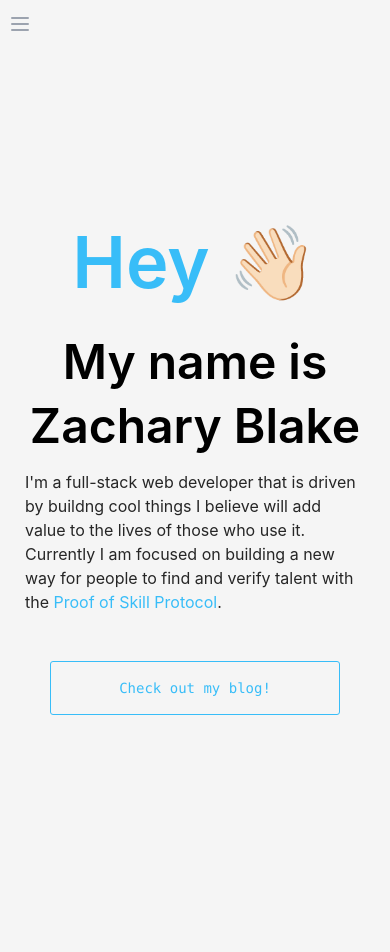
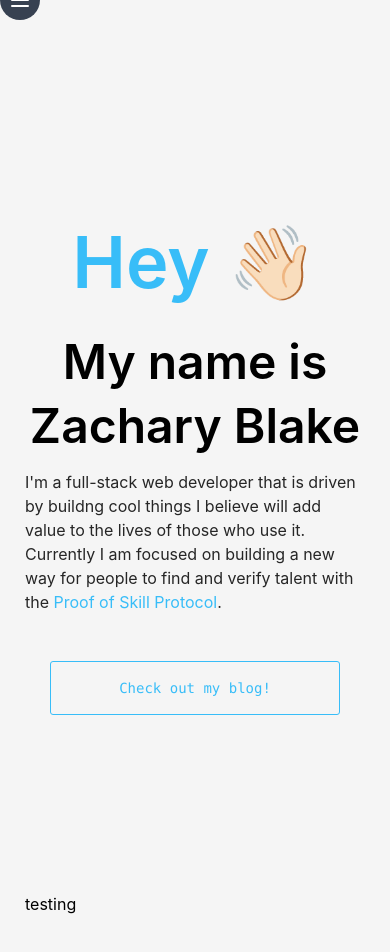
Before and after one commit to heyztb/website, a Next.js app: page / in a window 390 px wide. Shown: the top 952 px of the page. Before the commit the page ends 892 px from the top, so only its background shows below. Built offline with nearby package versions, Linux system fonts and the light colour scheme.

Commit message:
add hooks, modify nav to have some animation on scroll

```diff
--- a/components/nav.js
+++ b/components/nav.js
@@ -1,29 +1,28 @@
+import { useState, useEffect, useMemo } from "react"
 import { Disclosure, Transition } from "@headlessui/react"
 import { MenuIcon, XIcon } from "@heroicons/react/outline"
 import Link from "next/link"
 import Image from "next/image"
 import logo from "../public/logo.svg"
 import tw from "tailwind-styled-components"
+import { useScrollDirection, usePrefersReducedMotion } from "@hooks"
 
-export const Nav = () => {
-  const navLinks = [
-    {
-      name: "About",
-      url: "#about",
-    },
-    {
-      name: "Experience",
-      url: "#experience",
-    },
-    {
-      name: "Projects",
-      url: "#projects",
-    },
-    {
-      name: "Contact",
-      url: "#contact",
-    },
-  ]
+const StyledNav = tw.nav`
+    bg-neutral-100 dark:bg-neutral-800
+    h-12
+    pt-0 sm:pt-6
+    sticky top-0
+    z-50
+    transition-all ease-in-out
+    ${(p) =>
+      p.$scrollDirection === "up" &&
+      !p.$scrolledToTop &&
+      "h-20 motion-safe:translate-y-0 motion-safe:bg-neutral-100 motion-safe:dark:bg-neutral-800 motion-safe:shadow-lg"}
+    ${(p) =>
+      p.$scrollDirection === "down" &&
+      !p.$scrolledToTop &&
+      "h-20 motion-safe:-translate-y-20 motion-safe:shadow-lg"}
+  `
 
 const StyledAnchor = tw.a`
     text-black
@@ -69,15 +68,57 @@ export const Nav = () => {
   )
 }
 
+export const Nav = () => {
+  const scrollDirection = useScrollDirection()
+  const [scrolledToTop, setScrolledToTop] = useState(true)
+  const prefersReducedMotion = usePrefersReducedMotion()
+
+  const navLinks = [
+    {
+      name: "About",
+      url: "#about",
+    },
+    {
+      name: "Experience",
+      url: "#experience",
+    },
+    {
+      name: "Projects",
+      url: "#projects",
+    },
+    {
+      name: "Contact",
+      url: "#contact",
+    },
+  ]
+
+  const handleScroll = () => {
+    setScrolledToTop(window.scrollY < 50)
+    console.log(window.scrollY)
+  }
+
+  useEffect(() => {
+    if (prefersReducedMotion) {
+      return
+    }
+
+    window.addEventListener("scroll", handleScroll)
+
+    return () => {
+      window.removeEventListener("scroll", handleScroll)
+    }
+  }, [prefersReducedMotion])
+
   return (
     <Disclosure
-      as="nav"
-      className="bg-neutral-100 dark:bg-neutral-800 pt-0 sm:pt-6 sticky top-0 z-50 transition-all ease-in-out"
+      as={StyledNav}
+      $scrollDirection={scrollDirection}
+      $scrolledToTop={scrolledToTop}
     >
       {({ open }) => (
         <>
           <div className="max-w-7xl mx-auto">
-            <div className="relative flex items-center justify-between h-12">
+            <div className="relative flex items-center justify-between">
               <div className="absolute inset-y-0 left-0 flex items-center sm:hidden">
                 <Disclosure.Button className="inline-flex items-center justify-center p-2 rounded-full text-gray-400 hover:text-white hover:bg-gray-700 focus:outline-none focus:ring-2 focus:ring-inset focus:ring-white">
                   <span className="sr-only">Open main menu</span>
--- a/components/sections/about.js
+++ b/components/sections/about.js
@@ -1 +1,16 @@
-export const About = () => {}
+import tw from "tailwind-styled-components"
+
+const StyledAboutSection = tw.section`
+  flex
+  flex-col
+  max-w-5xl
+  min-h-screen
+`
+
+export const About = () => {
+  return (
+    <StyledAboutSection>
+      <h1>testing</h1>
+    </StyledAboutSection>
+  )
+}
--- /dev/null
+++ b/hooks/index.js
@@ -0,0 +1,2 @@
+export { useScrollDirection } from "./useScrollDirection"
+export { usePrefersReducedMotion } from "./usePrefersReducedMotion"
--- /dev/null
+++ b/hooks/usePrefersReducedMotion.js
@@ -0,0 +1,29 @@
+/**
+ * https://www.joshwcomeau.com/snippets/react-hooks/use-prefers-reduced-motion/
+ */
+
+import { useState, useEffect } from "react"
+const QUERY = "(prefers-reduced-motion: no-preference)"
+const isRenderingOnServer = typeof window === "undefined"
+
+const getInitialState = () =>
+  // For our initial server render, we won't know if the user
+  // prefers reduced motion, but it doesn't matter. This value
+  // will be overwritten on the client, before any animations
+  // occur.
+  isRenderingOnServer ? true : !window.matchMedia(QUERY).matches
+export const usePrefersReducedMotion = () => {
+  const [prefersReducedMotion, setPrefersReducedMotion] =
+    useState(getInitialState)
+  useEffect(() => {
+    const mediaQueryList = window.matchMedia(QUERY)
+    const listener = (event) => {
+      setPrefersReducedMotion(!event.matches)
+    }
+    mediaQueryList.addListener(listener)
+    return () => {
+      mediaQueryList.removeListener(listener)
+    }
+  }, [])
+  return prefersReducedMotion
+}
--- /dev/null
+++ b/hooks/useScrollDirection.js
@@ -0,0 +1,51 @@
+const SCROLL_UP = "up"
+const SCROLL_DOWN = "down"
+
+import { useState, useEffect } from "react"
+
+export const useScrollDirection = ({
+  initialDirection,
+  thresholdPixels,
+  off,
+} = {}) => {
+  const [scrollDir, setScrollDir] = useState(initialDirection)
+
+  useEffect(() => {
+    const threshold = thresholdPixels || 0
+    let lastScrollY = window.pageYOffset
+    let ticking = false
+
+    const updateScrollDir = () => {
+      const scrollY = window.pageYOffset
+
+      if (Math.abs(scrollY - lastScrollY) < threshold) {
+        // We haven't exceeded the threshold
+        ticking = false
+        return
+      }
+
+      setScrollDir(scrollY > lastScrollY ? SCROLL_DOWN : SCROLL_UP)
+      lastScrollY = scrollY > 0 ? scrollY : 0
+      ticking = false
+    }
+
+    const onScroll = () => {
+      if (!ticking) {
+        window.requestAnimationFrame(updateScrollDir)
+        ticking = true
+      }
+    }
+
+    /**
+     * Bind the scroll handler if `off` is set to false.
+     * If `off` is set to true reset the scroll direction.
+     */
+    !off
+      ? window.addEventListener("scroll", onScroll)
+      : setScrollDir(initialDirection)
+
+    return () => window.removeEventListener("scroll", onScroll)
+  }, [initialDirection, thresholdPixels, off])
+
+  return scrollDir
+}
--- a/jsconfig.json
+++ b/jsconfig.json
@@ -3,7 +3,8 @@
     "baseUrl": ".",
     "paths": {
       "@components": ["components/"],
-      "@components/*": ["components/*"]
+      "@components/*": ["components/*"],
+      "@hooks": ["hooks/"]
     }
   }
 }
--- a/pages/index.js
+++ b/pages/index.js
@@ -1,4 +1,4 @@
-import { Hero } from "@components/sections"
+import { Hero, About } from "@components/sections"
 import tw from "tailwind-styled-components"
 export default function Home() {
   const Main = tw.main`
@@ -14,6 +14,7 @@ export default function Home() {
   return (
     <Main>
       <Hero />
+      <About />
     </Main>
   )
 }
```
Lines whose indentation alone changed are shown as unchanged.
